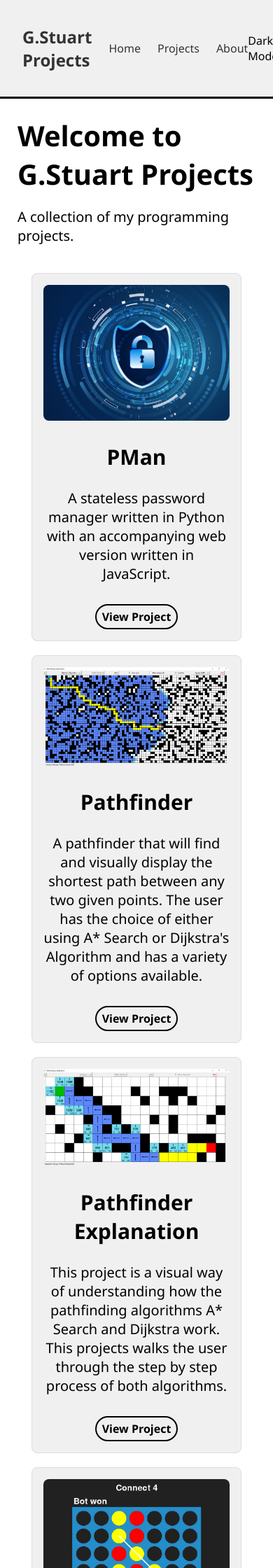
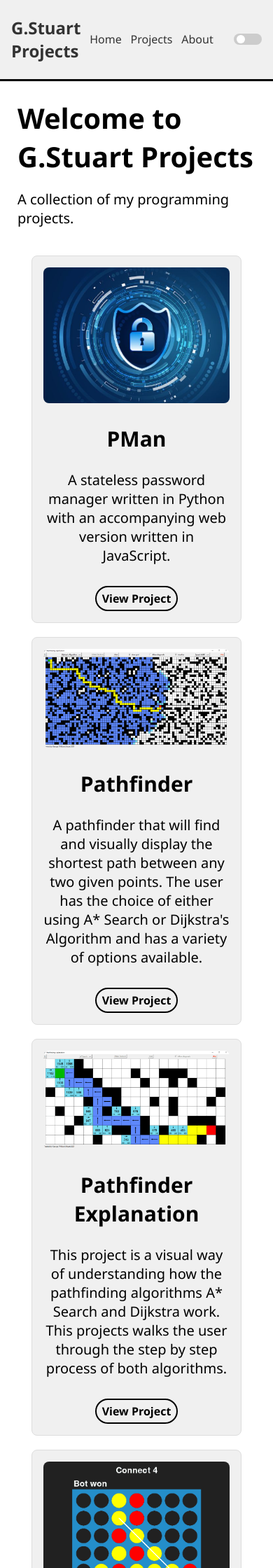
Before and after one commit to GWStuart/GWStuart.github.io, a Jekyll site: the page built from index.html, in a window 390 px wide. Shown: the top 2240 px of the page at 70% size. Built offline with Jekyll 4.4.1, drawn with Linux system fonts in a browser that asks for light colours.

Commit message:
added support for mobile

```diff
--- a/_layouts/default.html
+++ b/_layouts/default.html
@@ -11,19 +11,19 @@
     <header>
       <nav>
         <h3><a href="/">G.Stuart Projects</a></h3>
-
         <a href="/">Home</a>
         <a href="/">Projects</a>
         <a href="/about">About</a>
       </nav>
 
       <div class="toggle-container">
-        <span>Dark Mode</span>
+        <span class="toggle-text">Dark Mode</span>
         <label class="toggle">
           <input type="checkbox" id="mode-toggle">
           <span class="slider"></span>
         </label>
       </div>
+
     </header>
 
     <div class="content">
--- a/_sass/_header.scss
+++ b/_sass/_header.scss
@@ -72,6 +72,27 @@
   transform: translateX(20px);
 }
 
+// Detect mobile devices
+@media (max-width: 600px) {
+  header {
+    padding: 0 1rem;
+    justify-content: space-between;
+  }
+
+  nav {
+    gap: 0.8rem;
+    margin-right: 0.8rem;
+  }
+
+  nav h3 {
+    width: min-content;
+  }
+
+  .toggle-text {
+    display: none;
+  }
+}
+
 // Light and dark themes
 header {
   border-image-source: $gradient-light;
--- a/_sass/base.scss
+++ b/_sass/base.scss
@@ -9,6 +9,8 @@
   font-size: 20px;
   margin: 0;
   transition: background-color 0.3s ease, color 0.3s ease;
+  max-width: 100%;
+  overflow-x: hidden;
 }
 
 button {
@@ -46,7 +48,6 @@
 li {
   padding: 3px;
 }
-
 
 // Set colours for the light and dark mode colour themes
 
```
